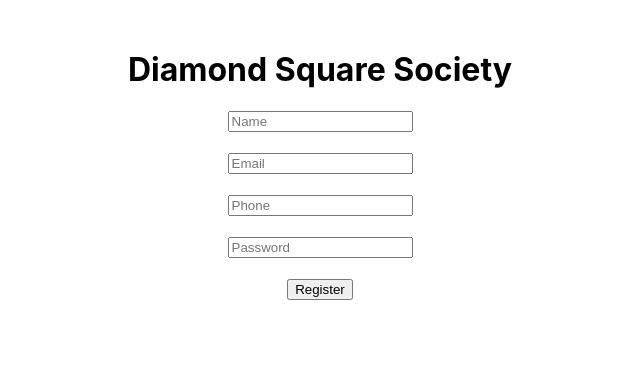
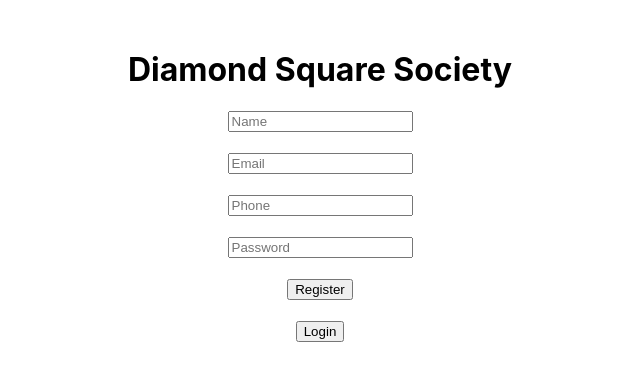
Before and after one commit to myselfsneha/diamond-square, a React (Create React App) app in the folder frontend/: page / in a window 1280 px wide. Shown: the top 380 px of the page, without its empty margins (320-960 px from the left). Built offline with nearby package versions, Linux system fonts and the light colour scheme.

Commit message:
pages done

```diff
--- a/frontend/src/App.js
+++ b/frontend/src/App.js
@@ -13,6 +13,7 @@ function App() {
     setForm({ ...form, [e.target.name]: e.target.value });
   };
 
+  // ================= REGISTER =================
   const register = async () => {
     try {
       const res = await axios.post(
@@ -22,8 +23,31 @@ function App() {
 
       alert(res.data.message);
     } catch (err) {
-      console.error(err);
-      alert("Registration Failed");
+      alert(err.response?.data?.message || "Registration Failed");
+    }
+  };
+
+  // ================= LOGIN =================
+  const login = async () => {
+    try {
+      const res = await axios.post(
+        "https://diamond-square-api.onrender.com/api/auth/login",
+        {
+          phone: form.phone,
+          password: form.password,
+        }
+      );
+
+      alert(res.data.message);
+
+      // ✅ SAVE TOKEN
+      localStorage.setItem("token", res.data.token);
+
+      console.log("TOKEN:", res.data.token);
+      console.log("USER:", res.data.user);
+
+    } catch (err) {
+      alert(err.response?.data?.message || "Login Failed");
     }
   };
 
@@ -37,6 +61,8 @@ function App() {
       <input name="password" type="password" placeholder="Password" onChange={handleChange} /><br /><br />
 
       <button onClick={register}>Register</button>
+      <br /><br />
+      <button onClick={login}>Login</button>
     </div>
   );
 }
```
